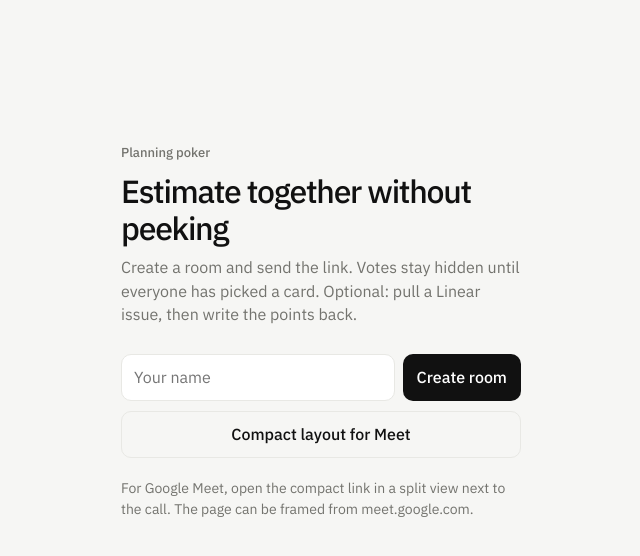
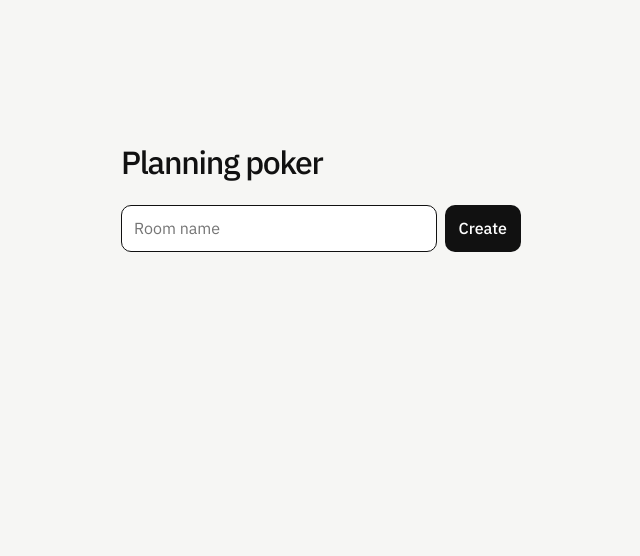
Before and after one commit to shigirdanova/planning-poker, a React (Vite) app: page /#/ in a window 1280 px wide. Before the commit this address led to /#/r/1. Shown: the top 556 px of the page, without its empty margins (319-959 px from the left). Built offline with nearby package versions, Linux system fonts and the light colour scheme.

Commit message:
Simplify room creation and auto-save Linear estimates.
Start with a room name instead of player name, drop the Meet layout from the UI, and write the consensus to Linear when cards are revealed.

```diff
--- a/src/index.css
+++ b/src/index.css
@@ -58,16 +58,11 @@ input {
 }
 
 h1 {
-  margin: 0 0 10px;
+  margin: 0 0 24px;
   font-size: 32px;
   font-weight: 500;
   letter-spacing: -0.04em;
   line-height: 1.15;
-}
-
-.lead {
-  margin: 0 0 28px;
-  color: var(--muted);
 }
 
 .panel,
@@ -278,10 +273,6 @@ button:disabled {
   font-size: 14px;
 }
 
-.meet-hint {
-  margin-top: 20px;
-}
-
 .ticket-row {
   margin: 0 0 18px;
 }
--- a/src/pages/Home.tsx
+++ b/src/pages/Home.tsx
@@ -3,24 +3,27 @@ import { useNavigate } from "react-router-dom";
 
 export default function Home() {
   const navigate = useNavigate();
-  const [name, setName] = useState(() => sessionStorage.getItem("pp-name") ?? "");
+  const [roomName, setRoomName] = useState("");
   const [error, setError] = useState("");
   const [busy, setBusy] = useState(false);
 
-  async function createRoom(panel = false) {
-    const trimmed = name.trim();
+  async function createRoom() {
+    const trimmed = roomName.trim();
     if (!trimmed) {
-      setError("Enter your name so the team can see you in the room");
+      setError("Enter a room name");
       return;
     }
-    sessionStorage.setItem("pp-name", trimmed);
     setBusy(true);
     setError("");
     try {
-      const res = await fetch("/api/rooms", { method: "POST" });
+      const res = await fetch("/api/rooms", {
+        method: "POST",
+        headers: { "Content-Type": "application/json" },
+        body: JSON.stringify({ name: trimmed }),
+      });
       if (!res.ok) throw new Error("Could not create a room");
       const data = (await res.json()) as { id: string };
-      navigate(panel ? `/r/${data.id}?panel=1` : `/r/${data.id}`);
+      navigate(`/r/${data.id}`);
     } catch (err) {
       setError(err instanceof Error ? err.message : "Could not create a room");
       setBusy(false);
@@ -29,42 +32,26 @@ export default function Home() {
 
   return (
     <div className="shell home">
-      <p className="brand">Planning poker</p>
-      <h1>Estimate together without peeking</h1>
-      <p className="lead">
-        Create a room and send the link. Votes stay hidden until everyone has
-        picked a card. Optional: pull a Linear issue, then write the points back.
-      </p>
+      <h1>Planning poker</h1>
       <div className="panel-box">
         <div className="row">
           <input
             type="text"
-            placeholder="Your name"
-            value={name}
-            maxLength={40}
-            onChange={(e) => setName(e.target.value)}
+            placeholder="Room name"
+            value={roomName}
+            maxLength={60}
+            autoFocus
+            onChange={(e) => setRoomName(e.target.value)}
             onKeyDown={(e) => {
               if (e.key === "Enter") void createRoom();
             }}
           />
           <button type="button" onClick={() => void createRoom()} disabled={busy}>
-            {busy ? "Creating…" : "Create room"}
+            {busy ? "Creating…" : "Create"}
           </button>
         </div>
-        <button
-          type="button"
-          className="secondary"
-          onClick={() => void createRoom(true)}
-          disabled={busy}
-        >
-          Compact layout for Meet
-        </button>
         {error ? <p className="error">{error}</p> : null}
       </div>
-      <p className="hint meet-hint">
-        For Google Meet, open the compact link in a split view next to the call.
-        The page can be framed from meet.google.com.
-      </p>
     </div>
   );
 }
--- a/src/pages/Room.tsx
+++ b/src/pages/Room.tsx
@@ -1,4 +1,4 @@
-import { useMemo, useState } from "react";
+import { useEffect, useMemo, useState } from "react";
 import { Link, useParams, useSearchParams } from "react-router-dom";
 import { consensus } from "../shared/consensus";
 import { CARDS } from "../shared/types";
@@ -25,12 +25,27 @@ export default function Room() {
   const [params] = useSearchParams();
   const panel = params.get("panel") === "1";
   const [name, setName] = useState(() => sessionStorage.getItem("pp-name") ?? "");
+  const [roomTitle, setRoomTitle] = useState("");
   const [joined, setJoined] = useState(false);
-  const [copied, setCopied] = useState<"link" | "call" | "">("");
+  const [copied, setCopied] = useState(false);
   const [error, setError] = useState("");
   const [linearQuery, setLinearQuery] = useState("");
   const sync = useRoomSync(roomId, name.trim(), joined);
 
+  useEffect(() => {
+    let cancelled = false;
+    void fetch(`/api/rooms/${roomId}`)
+      .then((res) => (res.ok ? res.json() : null))
+      .then((data: { title?: string } | null) => {
+        if (!cancelled && data?.title) setRoomTitle(data.title);
+      })
+      .catch(() => undefined);
+    return () => {
+      cancelled = true;
+    };
+  }, [roomId]);
+
+  const heading = sync.room?.title || roomTitle || "Planning poker";
   const summary = useMemo(
     () => (sync.room?.revealed ? stats(sync.room) : null),
     [sync.room],
@@ -52,17 +67,17 @@ export default function Room() {
     setError("");
   }
 
-  async function copy(kind: "link" | "call") {
-    await navigator.clipboard.writeText(roomShareUrl(roomId, kind === "call"));
-    setCopied(kind);
-    window.setTimeout(() => setCopied(""), 1500);
+  async function copyLink() {
+    await navigator.clipboard.writeText(roomShareUrl(roomId));
+    setCopied(true);
+    window.setTimeout(() => setCopied(false), 1500);
   }
 
   if (!joined) {
     return (
       <div className={panel ? "shell name-gate panel" : "shell name-gate"}>
-        <p className="brand">{panel ? "Call room" : `Room ${roomId}`}</p>
-        <h1>What should we call you?</h1>
+        <p className="brand">{heading}</p>
+        <h1>Your name</h1>
         <div className="panel-box">
           <div className="row">
             <input
@@ -70,6 +85,7 @@ export default function Room() {
               placeholder="Your name"
               value={name}
               maxLength={40}
+              autoFocus
               onChange={(e) => setName(e.target.value)}
               onKeyDown={(e) => {
                 if (e.key === "Enter") join();
@@ -89,18 +105,13 @@ export default function Room() {
     <div className={panel ? "shell panel" : "shell"}>
       <div className="toolbar">
         <div className="nav">
-          <p className="brand">{panel ? "Call" : "Planning poker"}</p>
+          <p className="brand">{heading}</p>
           {!panel ? <Link to="/">New room</Link> : null}
         </div>
         <div className="row">
-          <button type="button" className="secondary" onClick={() => void copy("link")}>
-            {copied === "link" ? "Copied" : "Copy link"}
+          <button type="button" className="secondary" onClick={() => void copyLink()}>
+            {copied ? "Copied" : "Copy link"}
           </button>
-          {!panel ? (
-            <button type="button" className="secondary" onClick={() => void copy("call")}>
-              {copied === "call" ? "Copied" : "Meet layout"}
-            </button>
-          ) : null}
         </div>
       </div>
 
--- a/src/shared/types.ts
+++ b/src/shared/types.ts
@@ -17,6 +17,7 @@ export type LinkedIssue = {
 
 export type RoomState = {
   id: string;
+  title: string;
   topic: string;
   revealed: boolean;
   players: PlayerView[];
```
Also changed, not shown: 2 other files (tests, documents, lock files or other folders).
